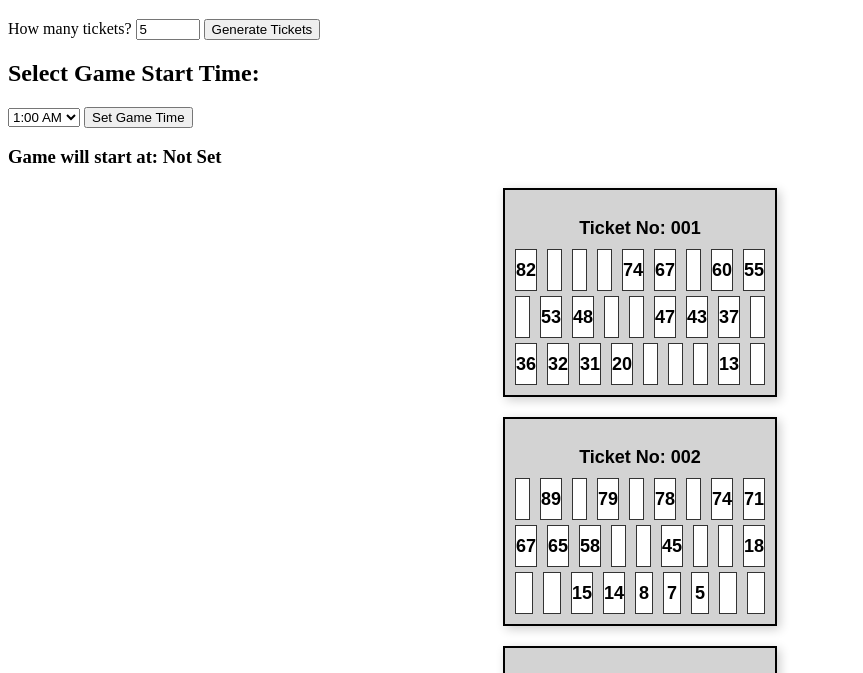
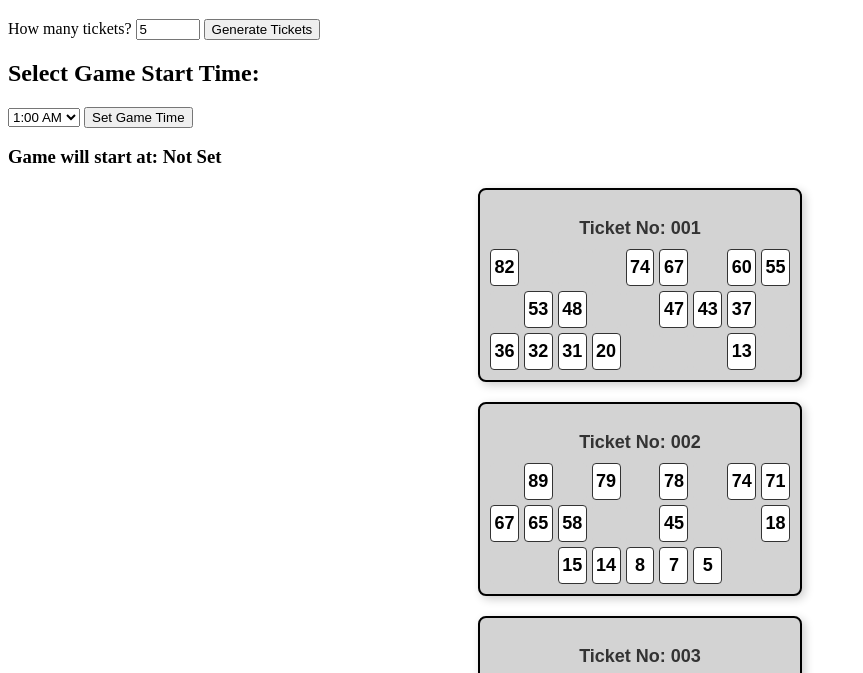
Before and after one commit to Bhimneopane/Tambolaonline, a plain HTML site: page index.html in a window 1280 px wide. Both pictures are taken after typing "5" into the empty fields and a click on the button "Generate Tickets". Shown: the part 61-734 px from the top of the page, without its empty margins (0-863 px from the left). Drawn offline with Linux system fonts and the light colour scheme.

Commit message:
Update style.css

```diff
--- a/style.css
+++ b/style.css
@@ -1,5 +1,5 @@
 .ticket {
-    width: 250px;
+    width: 300px;
     background-color: #d3d3d3;
     border: 2px solid black;
     padding: 10px;
@@ -7,11 +7,14 @@
     margin: 20px auto;
     box-shadow: 3px 3px 10px rgba(0, 0, 0, 0.2);
     font-family: Arial, sans-serif;
+    border-radius: 8px;
 }
 
 .ticket h3 {
     margin-bottom: 10px;
     font-size: 18px;
+    font-weight: bold;
+    color: #333;
 }
 
 .ticket-grid {
@@ -23,16 +26,24 @@
 .ticket-row {
     display: flex;
     justify-content: center;
-    gap: 10px;
+    gap: 5px;
 }
 
 .number-box {
-    width: 40px;
-    height: 40px;
+    width: 35px;
+    height: 35px;
     text-align: center;
-    line-height: 40px;
+    line-height: 35px;
     font-size: 18px;
     font-weight: bold;
     border: 1px solid #333;
-    background-color: #ffffff;
+    background-color: white;
+    border-radius: 4px;
 }
+
+.empty-box {
+    width: 35px;
+    height: 35px;
+    border: 1px solid transparent;
+    background-color: #d3d3d3;
+}
```
